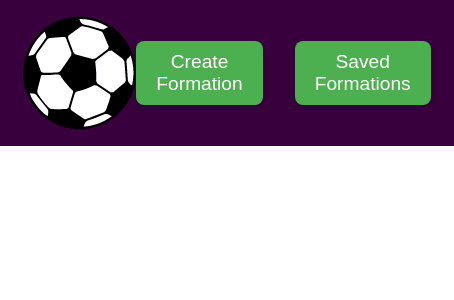
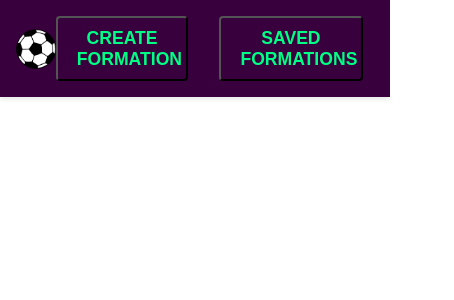
Before and after one commit to hyechanlee1/Soccer_formation_creator, an Angular app in the folder soccer-formation/: page / in a window 390 px wide. Shown: the top 300 px of the page, 454 px wide, since content can reach past the window. Built offline with nearby package versions, Linux system fonts and the light colour scheme.

Commit message:
Your commit message describing the changes

```diff
--- a/soccer-formation/src/app/home/home/home.component.css
+++ b/soccer-formation/src/app/home/home/home.component.css
@@ -1,7 +1,3 @@
-/* HomeComponent Styles */
-
-
-
 .navbar {
   position: relative;
   top: 0;
@@ -11,9 +7,16 @@
   background-color: #38003C;
   padding: 1rem 2rem;
   display: flex;
-    justify-content: center;
+  justify-content: space-between;
   align-items: center;
+  box-shadow: 0 2px 5px rgba(0, 0, 0, 0.1);
+  box-sizing: border-box;
 }
+
+.navbar img {
+  height: 40px;
+}
+
 .nav-links {
   list-style: none;
   display: flex;
@@ -26,67 +29,37 @@
   display: inline;
 }
 
-.nav-links a {
-  text-decoration: none;
+.action-button {
+  background-color: transparent;
   color: #00FF85;
-  font-size: 1.2rem;
-  font-weight: bold;
+  font-size: 1.1rem;
+  font-weight: 600;
   text-transform: uppercase;
-  padding: 0.5rem 1rem;
-  border: 2px solid transparent;
+  padding: 0.6rem 1.2rem;
   border-radius: 4px;
-  transition: all 0.3s ease-in-out;
+  cursor: pointer;
+  transition: all 0.3s ease;
 }
 
-.nav-links a:hover {
+.action-button:hover {
+  background-color: rgba(0, 255, 133, 0.1);
   color: #04F5FF;
-  cursor: pointer;
-
 }
 
-  h1 {
-    font-size: 3rem;
-    color: #333;
-    margin-bottom: 2rem;
+.action-button:active {
+  transform: translateY(1px);
 }
 
-  /* Button Group Styling */
-  .button-group {
-    display: flex;
-    flex-direction: column;
-    gap: 1rem;
+@media (max-width: 600px) {
+  .navbar {
+    padding: 1rem;
   }
 
   .action-button {
-    background-color: #4CAF50; /* Green button */
-    color: white;
-    font-size: 1.2rem;
-    padding: 10px 20px;
-    border: none;
-    border-radius: 8px;
-    cursor: pointer;
-    transition: background-color 0.3s ease;
-    box-shadow: 0 4px 6px rgba(0, 0, 0, 0.1);
-    width: 200px; /* Set fixed width */
-    margin: 0 auto; /* Center buttons horizontally */
+    width: 90%;
   }
 
-  .action-button:hover {
-    background-color: #45a049; /* Slightly darker green on hover */
-  }
-
-  /* Responsive Layout for Mobile Devices */
-  @media (max-width: 600px) {
-    h1 {
-      font-size: 2rem;
-    }
-
-    .action-button {
-      width: 80%; /* Make buttons take up more width on smaller screens */
-    }
-
-    .button-group {
-      width: 100%;
-      padding: 0 1rem; /* Ensure buttons have space on mobile */
+  .nav-links {
+    gap: 1rem;
   }
 }
--- a/soccer-formation/src/app/home/home/home.component.html
+++ b/soccer-formation/src/app/home/home/home.component.html
@@ -1,8 +1,8 @@
 <nav class="navbar">
   <img src="/assets/images/soccer_ball_logo.png" alt="Soccer Ball Logo">
   <ul class="nav-links">
-    <button class="action-button" routerLink="/create-formation">Create Formation</button>
-    <button class="action-button" routerLink="/saved-formations">Saved Formations</button>
+    <li><button class="action-button" routerLink="/create-formation">Create Formation</button></li>
+    <li><button class="action-button" routerLink="/saved-formations">Saved Formations</button></li>
   </ul>
 </nav>
 <router-outlet></router-outlet>
```
Lines whose indentation alone changed are shown as unchanged.
